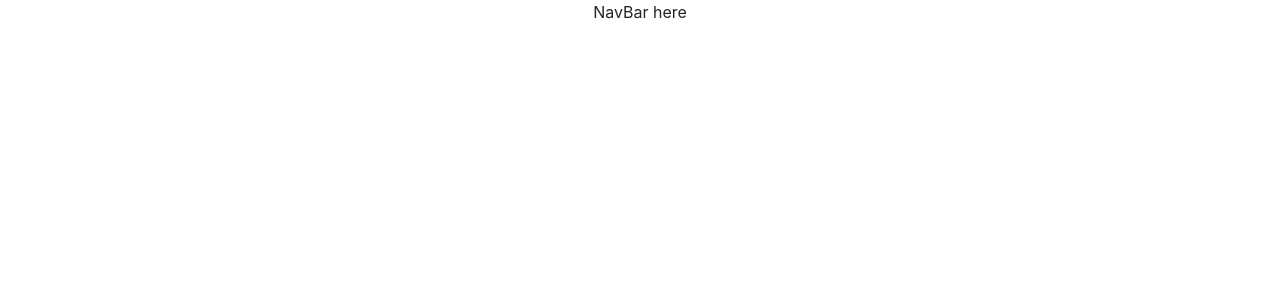
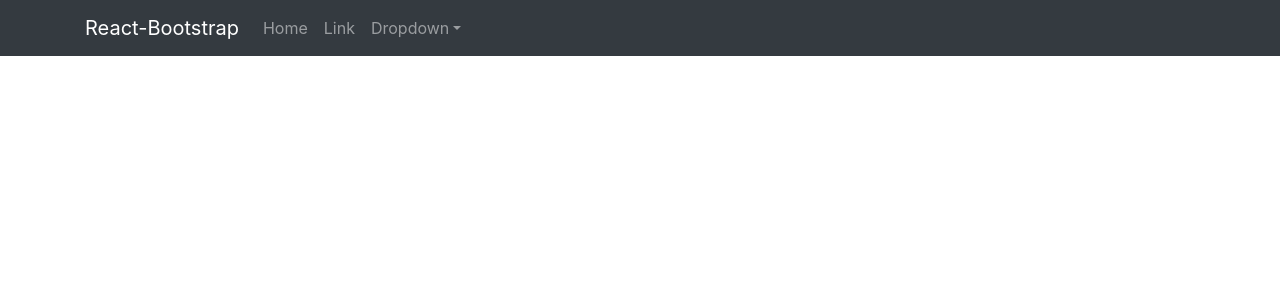
Before and after one commit to dantaylor28/polaroid-social-media-frontend, a React (Create React App) app: page / in a window 1280 px wide. Shown: the top 300 px of the page. Built offline with nearby package versions, Linux system fonts and the light colour scheme.

Commit message:
Import navbar from react bootstrap

```diff
--- a/src/components/NavBar.js
+++ b/src/components/NavBar.js
@@ -1,9 +1,32 @@
-import React from 'react'
+import React from "react";
+import { Navbar, Nav, NavDropdown, Container } from "react-bootstrap";
 
 const NavBar = () => {
   return (
-    <div>NavBar here</div>
-  )
-}
+    <Navbar bg="dark" variant="dark" expand="lg">
+      <Container>
+        <Navbar.Brand href="#home">React-Bootstrap</Navbar.Brand>
+        <Navbar.Toggle aria-controls="basic-navbar-nav" />
+        <Navbar.Collapse id="basic-navbar-nav">
+          <Nav className="mr-auto">
+            <Nav.Link href="#home">Home</Nav.Link>
+            <Nav.Link href="#link">Link</Nav.Link>
+            <NavDropdown title="Dropdown" id="basic-nav-dropdown">
+              <NavDropdown.Item href="#action/3.1">Action</NavDropdown.Item>
+              <NavDropdown.Item href="#action/3.2">
+                Another action
+              </NavDropdown.Item>
+              <NavDropdown.Item href="#action/3.3">Something</NavDropdown.Item>
+              <NavDropdown.Divider />
+              <NavDropdown.Item href="#action/3.4">
+                Separated link
+              </NavDropdown.Item>
+            </NavDropdown>
+          </Nav>
+        </Navbar.Collapse>
+      </Container>
+    </Navbar>
+  );
+};
 
-export default NavBar
+export default NavBar;
```
